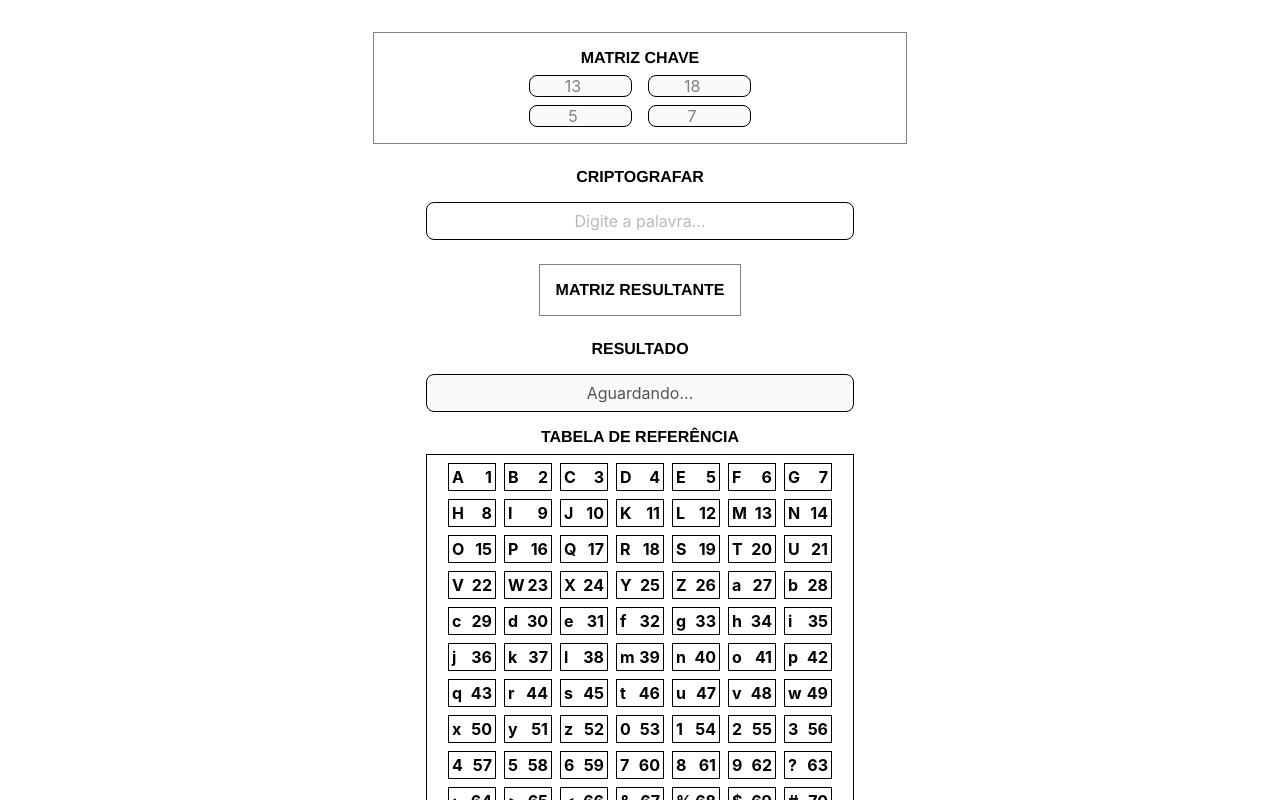
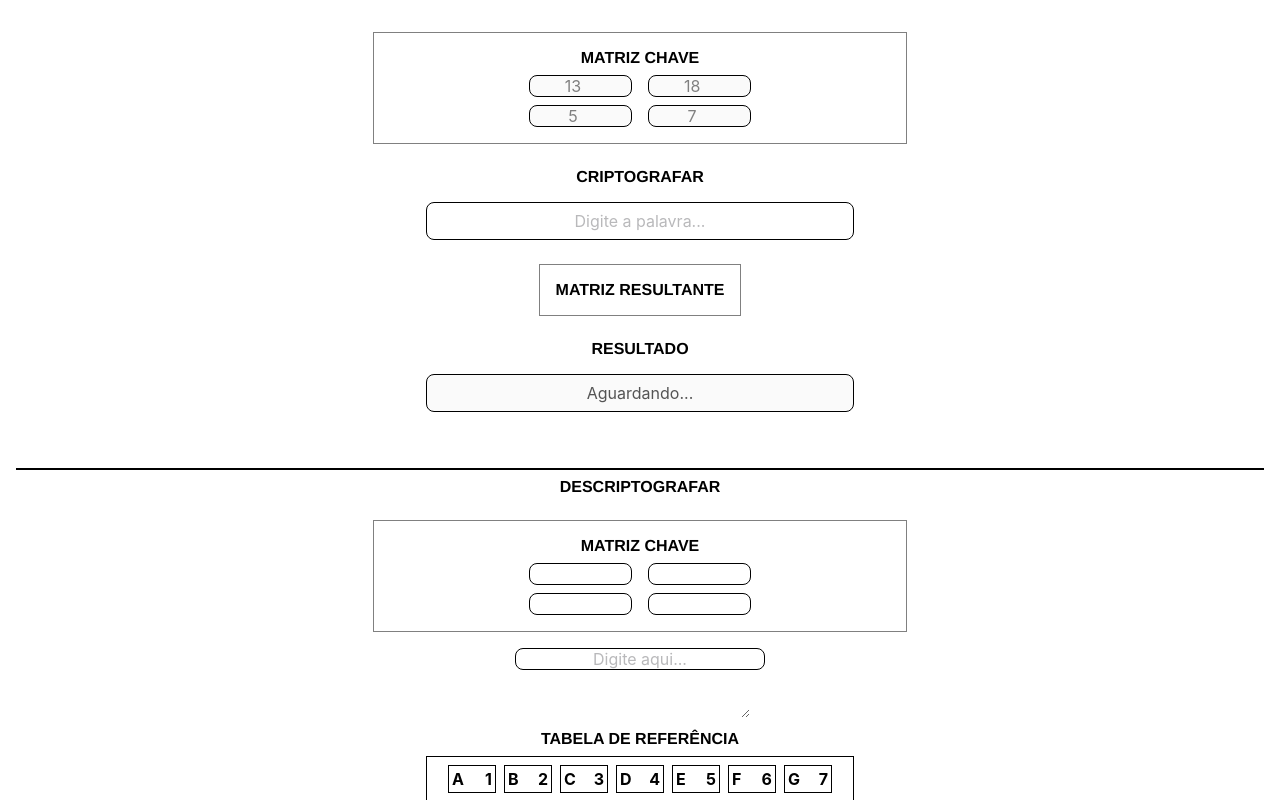
Before and after one commit to Gabriieu/criptografia-com-matrizes, a React (Vite) app: page / in a window 1280 px wide. Shown: the top 800 px of the page. Built offline with nearby package versions, Linux system fonts and the light colour scheme.

Commit message:
feat: add decryption feature

```diff
--- a/src/App.ts
+++ b/src/App.ts
@@ -50,11 +50,13 @@ export const MainStyled = styled.main`
 
       input {
         width: 428px;
+        max-width: 90vw;
         padding: 8px;
       }
 
       #result{
         width: 428px;
+        max-width: 90vw;
         min-height: 200px;
         border: 1px solid black;
         resize: none;
@@ -101,6 +103,10 @@ export const MainStyled = styled.main`
   }
 `;
 
+export const MiddleSection = styled.section`
+  margin-top: 3rem;
+  border-top: 2px solid black;
+`
 export const BottomSection = styled.section`
 
   >h2{
--- a/src/App.tsx
+++ b/src/App.tsx
@@ -1,5 +1,5 @@
-import { useEffect, useContext } from "react";
-import { BottomSection, MainStyled } from "./App";
+import { useEffect, useContext, useState } from "react";
+import { BottomSection, MainStyled, MiddleSection } from "./App";
 import { MainContext } from "./provider/main.provider";
 import * as math from "mathjs";
 import { CaracterCard } from "./components/caracter-card/caracter-card.index";
@@ -16,7 +16,10 @@ function App() {
     wordToMatrix,
     finalWord,
     list,
+    matrixToWord,
+    toReverseKey,decryptedWord
   } = useContext(MainContext);
+  const [decryptKey, setDecryptKey] = useState<number[][]>([[], []]);
 
   const handleInput = (text: string) => {
     if (text.length >= 4) {
@@ -24,9 +27,15 @@ function App() {
     }
   };
 
+  const handleDecrypt = (text: string)=>{
+    if(decryptKey[0].length == 2 && decryptKey[1].length == 2){
+      matrixToWord(text, decryptKey)
+    }
+  }
+
   useEffect(() => {
     setKey(generateKey());
-  }, []);
+  }, [decryptedWord]);
 
   return (
     <>
@@ -95,7 +104,11 @@ function App() {
               <div className="input-word">
                 <h2>RESULTADO</h2>
                 {cryptedWord.length > 0 ? (
-                  <textarea id="result" readOnly={true} value={finalWord}></textarea>
+                  <textarea
+                    id="result"
+                    readOnly={true}
+                    value={finalWord}
+                  ></textarea>
                 ) : (
                   <input
                     name="input"
@@ -106,6 +119,73 @@ function App() {
                 )}
               </div>
             </section>
+            <MiddleSection>
+              <h2>DESCRIPTOGRAFAR</h2>
+              <div id="key-inputs">
+                <h2
+                  onClick={() =>
+                    console.log(
+                      matrixToWord("¬VKob(?Â*cDÃóW4#![{!ébÔV'm", [
+                        [41, 64],
+                        [57, 89],
+                      ])
+                    )
+                  }
+                >
+                  MATRIZ CHAVE
+                </h2>
+                <div>
+                  <input
+                    name="input"
+                    type="number"
+                    onChange={(event) =>
+                      setDecryptKey([
+                        [Number(event.target.value), decryptKey[0][1]],
+                        [decryptKey[1][0], decryptKey[1][1]],
+                      ])
+                    }
+                  />
+                  <input
+                    name="input"
+                    type="number"
+                    onChange={(event) =>
+                      setDecryptKey([
+                        [decryptKey[0][0], Number(event.target.value)],
+                        [decryptKey[1][0], decryptKey[1][1]],
+                      ])
+                    }
+                  />
+                </div>
+                <div>
+                  <input
+                    name="input"
+                    type="number"
+                    onChange={(event) =>
+                      setDecryptKey([
+                        [decryptKey[0][0], decryptKey[0][1]],
+                        [Number(event.target.value), decryptKey[1][1]],
+                      ])
+                    }
+                  />
+                  <input
+                    name="input"
+                    type="number"
+                    onChange={(event) =>
+                      setDecryptKey([
+                        [decryptKey[0][0], decryptKey[0][1]],
+                        [decryptKey[1][0], Number(event.target.value)],
+                      ])
+                    }
+                  />
+                </div>
+              </div>
+              <div>
+                <input type="text" placeholder="Digite aqui..." onChange={(event) => handleDecrypt(event.target.value)}/>
+              </div>
+              <div>
+                <textarea value={decryptedWord} readOnly={true}></textarea>
+              </div>
+            </MiddleSection>
             <BottomSection>
               <h2>TABELA DE REFERÊNCIA</h2>
               <ul>
--- a/src/provider/main.provider.tsx
+++ b/src/provider/main.provider.tsx
@@ -1,4 +1,5 @@
 import React, { createContext, useState } from "react";
+import * as math from "mathjs";
 
 interface iMainProviderProps {
   children: React.ReactNode;
@@ -15,6 +16,10 @@ interface iMainContext {
   cryptedWord: string[][];
   finalWord: string | undefined;
   list: any[];
+  reverseKey: number[][];
+  toReverseKey: (key: number[][]) => number[][];
+  matrixToWord: (text: string, key: number[][]) => void;
+  decryptedWord: string
 }
 
 export const MainContext = createContext({} as iMainContext);
@@ -24,6 +29,8 @@ export const MainProvider = ({ children }: iMainProviderProps) => {
   const [wordMatrix, setWordMatrix] = useState<number[][]>([]);
   const [cryptedWord, setCryptedWord] = useState<string[][]>([]);
   const [finalWord, setFinalWord] = useState<string>();
+  const [reverseKey, setReverseKey] = useState<number[][]>([]);
+  const [decryptedWord, setDecryptedWord] = useState<string>("")
 
   const list: any[] = [
     { A: 1 },
@@ -117,30 +124,32 @@ export const MainProvider = ({ children }: iMainProviderProps) => {
     { _: 89 },
     { "+": 90 },
     { "=": 91 },
-    { "`": 92 },
-    { "¬": 93 },
-    { "¦": 94 },
-    { ".": 95 },
-    { ",": 96 },
-    { " ": 97 },
-    { á: 98 },
-    { Á: 99 },
-    { à: 100 },
-    { À: 101 },
-    { â: 102 },
-    { Â: 103 },
-    { é: 104 },
-    { É: 105 },
-    { ê: 106 },
-    { Ê: 107 },
-    { í: 108 },
-    { Í: 109 },
-    { ó: 110 },
-    { Ó: 111 },
-    { ô: 112 },
-    { Ô: 113 },
-    { ú: 114 },
-    { Ú: 115 },
+    { "¬": 92 },
+    { "¦": 93 },
+    { ".": 94 },
+    { ",": 95 },
+    { " ": 96 },
+    { á: 97 },
+    { Á: 98 },
+    { à: 99 },
+    { À: 100 },
+    { â: 101 },
+    { Â: 102 },
+    { ã: 103 },
+    { Ã: 104 },
+    { é: 105 },
+    { É: 106 },
+    { ê: 107 },
+    { Ê: 108 },
+    { í: 109 },
+    { Í: 110 },
+    { ó: 111 },
+    { Ó: 112 },
+    { ô: 113 },
+    { Ô: 114 },
+    { ú: 115 },
+    { Ú: 116 },
+    { ç: 117 },
   ];
 
   const transformText = (list: string[][]) => {
@@ -173,7 +182,7 @@ export const MainProvider = ({ children }: iMainProviderProps) => {
       if (charToNumber) {
         result.push(charToNumber[char]);
       } else {
-        result.push([0, 0]); // Assign [0, 0] to characters not in the list.
+        result.push([0, 0]);
       }
     }
 
@@ -196,8 +205,11 @@ export const MainProvider = ({ children }: iMainProviderProps) => {
     return newList;
   };
 
-  const transformMatrix = (matrix: number[][]): number[][] => {
-    //aqui os números da matriz resultante são tratados para que não sejam superiores a 97, que é o comprimento da nossa tabela
+  const transformMatrix = (
+    matrix: number[][],
+    decrypting?: boolean
+  ): number[][] => {
+    //aqui os números da matriz resultante são tratados para que não sejam superiores ao tamanho da lista
     const listSize = list.length;
     for (let i = 0; i < matrix.length; i++) {
       for (let j = 0; j < matrix[i].length; j++) {
@@ -210,11 +222,17 @@ export const MainProvider = ({ children }: iMainProviderProps) => {
       }
     }
 
-    setWordMatrix(matrix);
+    if (!decrypting) {
+      setWordMatrix(matrix);
+    }
+
     return matrix;
   };
 
-  const cryptResult = (matrix: number[][]): string[][] => {
+  const cryptResult = (
+    matrix: number[][],
+    decrypting?: boolean
+  ): string[][] => {
     const result = [];
 
     for (const row of matrix) {
@@ -231,9 +249,70 @@ export const MainProvider = ({ children }: iMainProviderProps) => {
       }
       result.push(newRow);
     }
-    setCryptedWord(result);
-    transformText(result);
+    if (!decrypting) {
+      setCryptedWord(result);
+      transformText(result);
+    }
+
     return result;
+  };
+
+  const toReverseKey = (key: number[][]): number[][] => {
+    const newKey: number[][] = [];
+
+    const a = key[1][1];
+    const b = key[0][1] * -1;
+    const c = key[1][0] * -1;
+    const d = key[0][0];
+
+    newKey.push([a, b]);
+    newKey.push([c, d]);
+
+    return newKey;
+  };
+
+  const matrixToWord = (text: string, key: number[][]) => {
+    let matrix: number[][] = [];
+
+    const values = [];
+
+    for (let i = 0; i < text.length; i++) {
+      const letra = text[i];
+      const filteredObjects = list.filter(
+        (obj) => Object.keys(obj)[0] === letra
+      );
+      const letterValues = filteredObjects.map((obj) => obj[letra]);
+
+      values.push(...letterValues);
+    }
+
+    if (values.length % 2 !== 0) {
+      values.push(0);
+    }
+
+    for (let i = 0; i < text.length; i++) {
+      const array = values.splice(0, 2);
+      if (array.length > 1) {
+        matrix.push(array);
+      }
+    }
+
+    const multiplyMatrixResult = math.multiply(matrix, toReverseKey(key));
+    console.log(toReverseKey(key))
+    console.log(multiplyMatrixResult)
+    const letterMatrix: string[][] = cryptResult(
+      transformMatrix(multiplyMatrixResult, true),
+      true
+    );
+    let newString: string = "";
+
+    letterMatrix.forEach((array) => {
+      array.forEach((letter) => {
+        newString += letter;
+      });
+    });
+    setDecryptedWord(newString)
+    return newString;
   };
 
   /*   console.log(
@@ -260,6 +339,9 @@ export const MainProvider = ({ children }: iMainProviderProps) => {
         cryptedWord,
         finalWord,
         list,
+        reverseKey,
+        toReverseKey,
+        matrixToWord,decryptedWord
       }}
     >
       {children}
```
